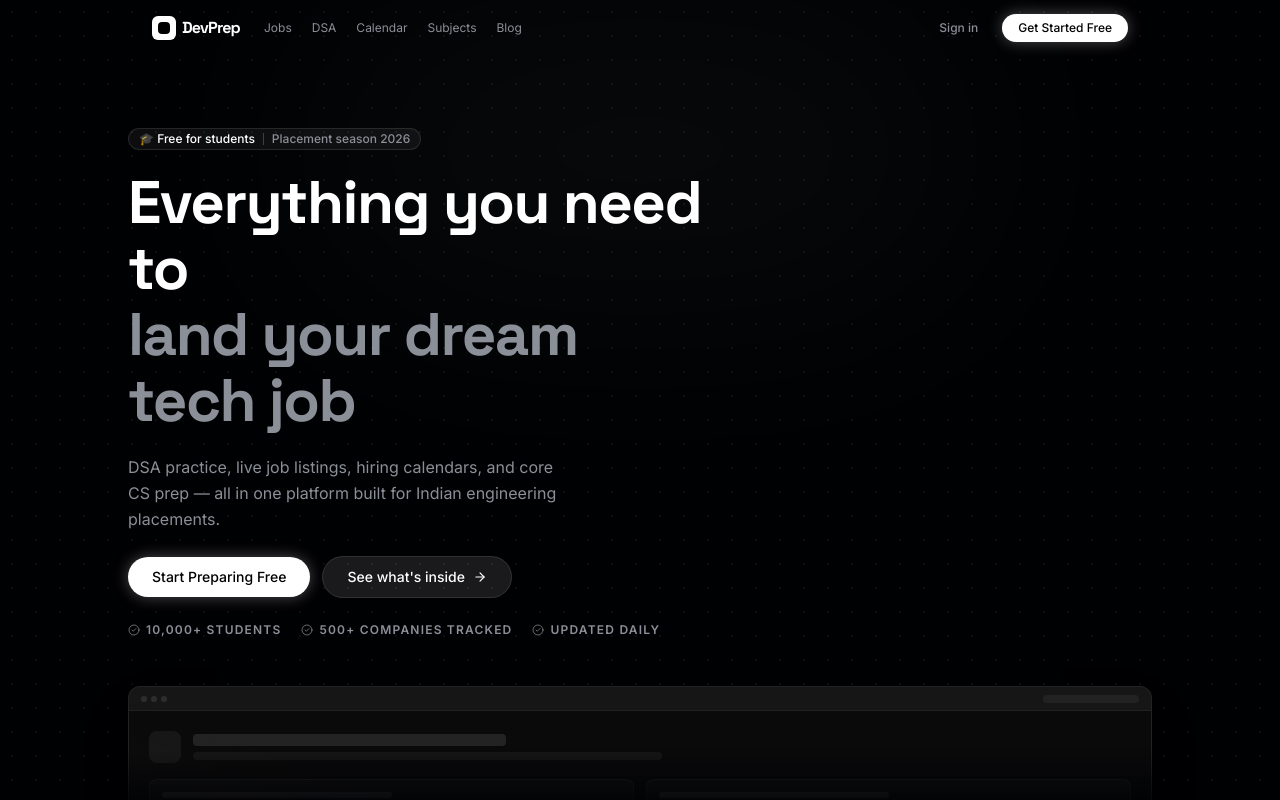
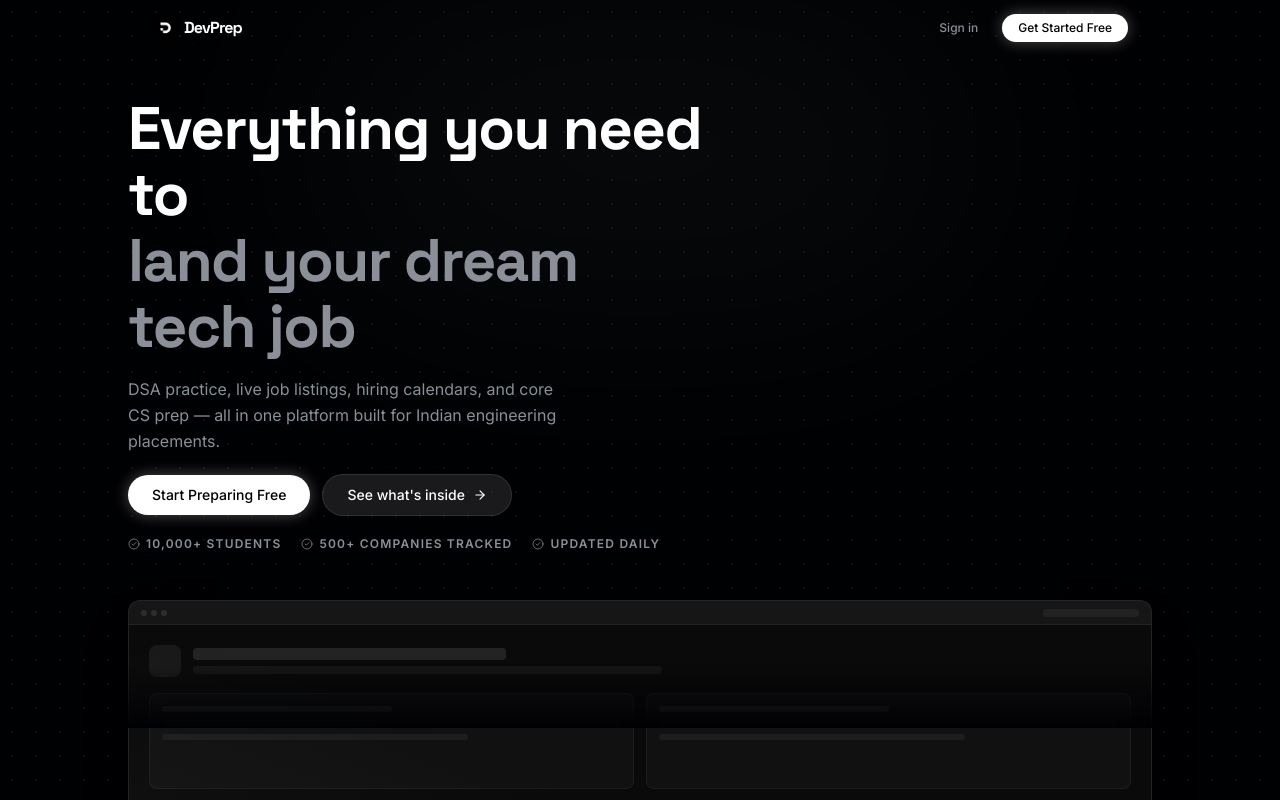
Before and after one commit to Furqan-7/DevPrep, a Next.js app in the folder apps/web/: page / in a window 1280 px wide. Shown: the top 800 px of the page. Built offline with nearby package versions, Linux system fonts and the light colour scheme.

Commit message:
Fixed some error

```diff
--- a/apps/web/app/auth/signin/page.tsx
+++ b/apps/web/app/auth/signin/page.tsx
@@ -5,14 +5,13 @@
 import Link from "next/link";
 import { useRouter } from "next/navigation";
 import axios from "axios";
+import Image from "next/image";
 
 // --- Logo ---
 const Logo = () => (
   <div className="flex items-center justify-center gap-2 font-display text-lg font-bold tracking-tighter mb-8">
-    <div className="w-7 h-7 bg-white rounded-md flex items-center justify-center">
-      <div className="w-3.5 h-3.5 bg-black rounded-sm" />
-    </div>
-    TechPrep
+    <Image src="/devprep-logo.png" alt="DevPrep logo" width={30} height={30} className="rounded-sm" style={{ mixBlendMode: "lighten" }} />
+    DevPrep
   </div>
 );
 
@@ -131,8 +130,19 @@
       } else {
         setServerError(res.data.message || "Sign in failed. Please try again.");
       }
-    } catch {
-      setServerError("Cannot connect to server. Make sure the backend is running.");
+    } catch (err: any) {
+      if (err.response) {
+        // Server responded with a non-2xx status — show its message
+        setServerError(
+          err.response.data?.message ??
+          "Sign in failed. Please check your credentials and try again."
+        );
+      } else if (err.request) {
+        // Request was made but no response received (server down / network issue)
+        setServerError("Unable to reach the server. Please check your connection and try again.");
+      } else {
+        setServerError("Something went wrong. Please try again.");
+      }
     } finally {
       setIsLoading(false);
     }
--- a/apps/web/app/auth/signup/page.tsx
+++ b/apps/web/app/auth/signup/page.tsx
@@ -5,14 +5,13 @@
 import Link from "next/link";
 import { useRouter } from "next/navigation";
 import axios from "axios";
+import Image from "next/image";
 
 // --- Logo ---
 const Logo = () => (
   <div className="flex items-center justify-center gap-2 font-display text-lg font-bold tracking-tighter mb-6">
-    <div className="w-7 h-7 bg-white rounded-md flex items-center justify-center">
-      <div className="w-3.5 h-3.5 bg-black rounded-sm" />
-    </div>
-    TechPrep
+    <Image src="/devprep-logo.png" alt="DevPrep logo" width={30} height={30} className="rounded-sm" style={{ mixBlendMode: "lighten" }} />
+    DevPrep
   </div>
 );
 
@@ -183,8 +182,19 @@
       } else {
         setServerError(data.message || "Sign up failed. Please try again.");
       }
-    } catch {
-      setServerError("Cannot connect to server. Make sure the backend is running.");
+    } catch (err: any) {
+      if (err.response) {
+        // Server responded with a non-2xx status — show its message
+        setServerError(
+          err.response.data?.message ??
+          "Sign up failed. Please try again."
+        );
+      } else if (err.request) {
+        // Request was made but no response received
+        setServerError("Unable to reach the server. Please check your connection and try again.");
+      } else {
+        setServerError("Something went wrong. Please try again.");
+      }
     } finally {
       setIsLoading(false);
     }
--- a/apps/web/app/dashboard/ai-interview/[role]/session/page.tsx
+++ b/apps/web/app/dashboard/ai-interview/[role]/session/page.tsx
@@ -10,6 +10,7 @@
 import type { RoleData } from "../../data";
 import { useSpeechSynthesis } from "@/hooks/useSpeechSynthesis";
 import api from "@/lib/api";
+import Image from "next/image";
 
 type SessionData = RoleData & {
   sessionId?: number;
@@ -440,9 +441,7 @@
       <div className="relative z-10 flex flex-col items-center text-center max-w-sm w-full px-6">
         {/* Logo */}
         <div className="flex items-center gap-1.5 font-display text-base font-bold tracking-tighter mb-10">
-          <div className="w-6 h-6 bg-white rounded-md flex items-center justify-center">
-            <div className="w-3 h-3 bg-black rounded-sm" />
-          </div>
+          <Image src="/devprep-logo.png" alt="DevPrep logo" width={26} height={26} className="rounded-sm" style={{ mixBlendMode: "lighten" }} />
           DevPrep
         </div>
 
@@ -506,9 +505,7 @@
       <div className="relative z-10 flex flex-col items-center text-center max-w-sm w-full">
         {/* Logo */}
         <div className="flex items-center gap-1.5 font-display text-base font-bold tracking-tighter mb-10">
-          <div className="w-6 h-6 bg-white rounded-md flex items-center justify-center">
-            <div className="w-3 h-3 bg-black rounded-sm" />
-          </div>
+          <Image src="/devprep-logo.png" alt="DevPrep logo" width={26} height={26} className="rounded-sm" style={{ mixBlendMode: "lighten" }} />
           DevPrep
         </div>
 
@@ -572,9 +569,7 @@
         {/* Logo + role */}
         <div className="flex items-center gap-6">
           <div className="flex items-center gap-1.5 font-display text-sm font-bold tracking-tighter">
-            <div className="w-5 h-5 bg-white rounded-md flex items-center justify-center">
-              <div className="w-2.5 h-2.5 bg-black rounded-sm" />
-            </div>
+            <Image src="/devprep-logo.png" alt="DevPrep logo" width={22} height={22} className="rounded-sm" style={{ mixBlendMode: "lighten" }} />
             DevPrep
           </div>
           <div className="flex items-center gap-1.5 text-xs">
--- a/apps/web/app/page.tsx
+++ b/apps/web/app/page.tsx
@@ -6,12 +6,12 @@
   Globe,
   CheckCircle2,
   ArrowRight,
-  Menu,
-  X,
   Star
 } from "lucide-react";
 import { useState, useEffect } from "react";
 import { useRouter } from "next/navigation";
+import Image from "next/image";
+
 
 const Button = ({
   children,
@@ -46,7 +46,6 @@
 
 const Nav = () => {
   const [scrolled, setScrolled] = useState(false);
-  const [mobileMenuOpen, setMobileMenuOpen] = useState(false);
   const router = useRouter();
 
   useEffect(() => {
@@ -62,38 +61,15 @@
   return (
     <nav id="top-nav" className={`fixed top-0 left-0 right-0 z-50 transition-all duration-300 ${scrolled ? "glass py-2" : "bg-transparent py-3.5"}`}>
       <div className="max-w-5xl mx-auto px-6 flex items-center justify-between">
-        <div className="flex items-center gap-6">
-          <div id="logo" className="flex items-center gap-1.5 font-display text-base font-bold tracking-tighter">
-            <div className="w-6 h-6 bg-white rounded-md flex items-center justify-center">
-              <div className="w-3 h-3 bg-black rounded-sm" />
-            </div>
-            DevPrep
-          </div>
-          <div className="hidden md:flex items-center gap-5 text-xs text-brand-muted">
-            {["Jobs", "DSA", "Calendar", "Subjects", "Blog"].map((link) => (
-              <a key={link} onClick={() => router.push(`/${link.toLowerCase()}`)} className="hover:text-white transition-colors hover:cursor-pointer">{link}</a>
-            ))}
-          </div>
+        <div id="logo" className="flex items-center gap-1.5 font-display text-base font-bold tracking-tighter">
+          <Image src="/devprep-logo.png" alt="DevPrep logo" width={26} height={26} className="rounded-sm" style={{ mixBlendMode: "lighten" }} />
+          DevPrep
         </div>
-        <div className="hidden md:flex items-center gap-2">
+        <div className="flex items-center gap-2">
           <Button onClick={() => { router.push("/auth/signin") }} variant="ghost" className="text-xs hover:cursor-pointer">Sign in</Button>
           <Button onClick={() => { router.push("/auth/signup") }} className="text-xs hover:cursor-pointer">Get Started Free</Button>
         </div>
-        <button className="md:hidden text-white" onClick={() => setMobileMenuOpen(!mobileMenuOpen)}>
-          {mobileMenuOpen ? <X size={20} /> : <Menu size={20} />}
-        </button>
       </div>
-      {mobileMenuOpen && (
-        <div className="md:hidden absolute top-full left-0 right-0 bg-brand-bg border-b border-brand-border p-5 flex flex-col gap-4 animate-in fade-in slide-in-from-top-4">
-          {["Jobs", "DSA", "Calendar", "Subjects", "Blog"].map((link) => (
-            <a key={link} onClick={() => { router.push(`/${link.toLowerCase()}`); setMobileMenuOpen(false); }} className="text-base text-brand-muted active:text-white hover:cursor-pointer">{link}</a>
-          ))}
-          <div className="flex flex-col gap-3 pt-4 border-t border-brand-border">
-            <Button onClick={() => { setMobileMenuOpen(false); router.push("/auth/signin"); }} variant="ghost" className="justify-center">Sign in</Button>
-            <Button onClick={() => { setMobileMenuOpen(false); router.push("/auth/signup"); }} className="justify-center">Get Started Free</Button>
-          </div>
-        </div>
-      )}
     </nav>
   );
 };
@@ -146,21 +122,10 @@
       <Nav />
 
       {/* Hero */}
-      <section id="hero" className="pt-24 pb-14 md:pt-32 md:pb-20 px-6 relative">
+      <section id="hero" className="pt-16 pb-12 md:pt-24 md:pb-16 px-6 relative">
         <div className="absolute top-0 left-1/2 -translate-x-1/2 w-full max-w-2xl h-[300px] bg-white opacity-[0.03] blur-[120px] rounded-full -z-10 pointer-events-none" />
         <div className="max-w-5xl mx-auto">
-          <div className="flex flex-col items-start gap-5 max-w-xl">
-            <motion.div
-              initial={{ opacity: 0, y: 20 }}
-              animate={{ opacity: 1, y: 0 }}
-              transition={{ duration: 0.5 }}
-              className="inline-flex items-center gap-2 px-2.5 py-0.5 rounded-full bg-white/5 border border-white/10 text-xs font-medium"
-            >
-              <span className="text-white">🎓 Free for students</span>
-              <span className="w-px h-3 bg-white/20" />
-              <span className="text-brand-muted">Placement season 2026</span>
-            </motion.div>
-
+          <div className="flex flex-col items-start gap-4 max-w-xl">
             <motion.h1
               initial={{ opacity: 0, y: 20 }}
               animate={{ opacity: 1, y: 0 }}
@@ -479,9 +444,7 @@
           <div className="grid grid-cols-2 md:grid-cols-5 gap-8 mb-12">
             <div className="col-span-2 space-y-4">
               <div className="flex items-center gap-1.5 font-display text-base font-bold tracking-tighter">
-                <div className="w-6 h-6 bg-white rounded-md flex items-center justify-center">
-                  <div className="w-3 h-3 bg-black rounded-sm" />
-                </div>
+                <Image src="/devprep-logo.png" alt="DevPrep logo" width={26} height={26} className="rounded-sm" style={{ mixBlendMode: "lighten" }} />
                 DevPrep
               </div>
               <p className="text-xs text-brand-muted max-w-xs leading-relaxed">
--- a/apps/web/components/dashboard/TopBar.tsx
+++ b/apps/web/components/dashboard/TopBar.tsx
@@ -2,6 +2,7 @@
 import { useRouter, usePathname } from "next/navigation";
 import { useState, useEffect } from "react";
 import { User, ChevronDown, LogOut, Settings } from "lucide-react";
+import Image from "next/image";
 
 const NAV_ITEMS = [
   { label: "Jobs",         href: "/dashboard/jobs" },
@@ -62,9 +63,14 @@
             onClick={() => router.push("/dashboard")}
             className="flex items-center gap-1.5 font-display text-base font-bold tracking-tighter cursor-pointer select-none"
           >
-            <div className="w-6 h-6 bg-white rounded-md flex items-center justify-center">
-              <div className="w-3 h-3 bg-black rounded-sm" />
-            </div>
+            <Image
+              src="/devprep-logo.png"
+              alt="DevPrep logo"
+              width={28}
+              height={28}
+              className="rounded-sm"
+              style={{ mixBlendMode: "lighten" }}
+            />
             DevPrep
           </div>
 
```
Also changed, not shown: apps/web/public/devprep-logo.png (added).
